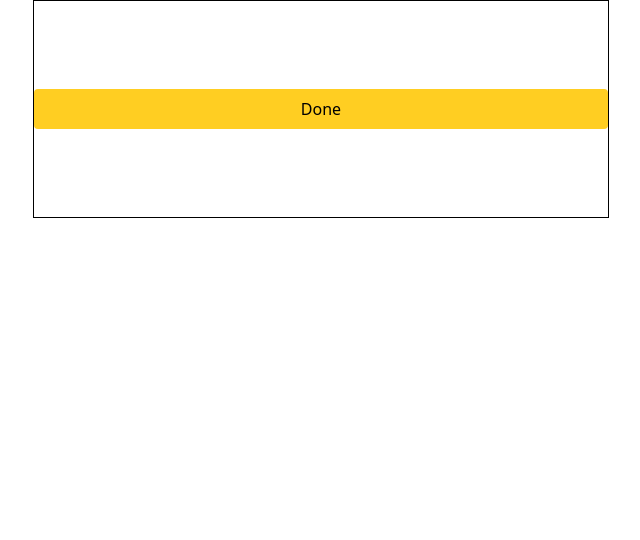
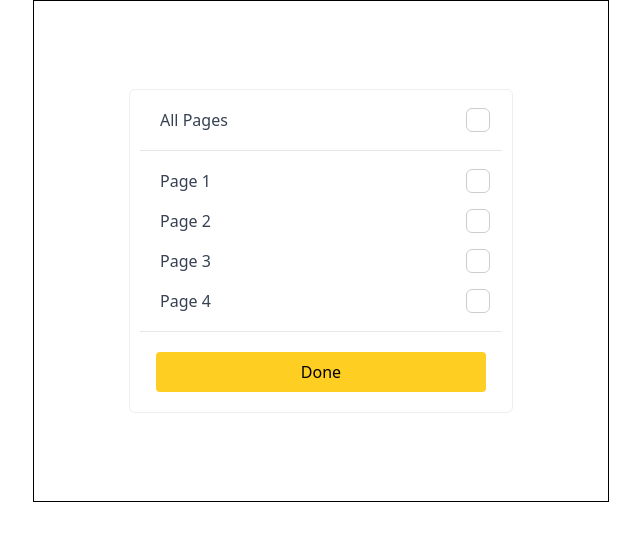
Before and after one commit to RyoDagg/ellty-round-1-test, a React (Vite) app: page / in a window 1280 px wide. Shown: the top 540 px of the page, without its empty margins (319-959 px from the left). Built offline with nearby package versions, Linux system fonts and the light colour scheme.

Commit message:
Create interactive pages selector with state

```diff
--- a/src/App.tsx
+++ b/src/App.tsx
@@ -1,10 +1,51 @@
+import { useState } from 'react';
 import './App.css';
 import Button from './components/Button';
+import PageRow from './components/PageRow';
 
 function App() {
+  const [pages, setPages] = useState([
+    { title: 'Page 1', selected: false },
+    { title: 'Page 2', selected: false },
+    { title: 'Page 3', selected: false },
+    { title: 'Page 4', selected: false },
+  ]);
+
+  const handleSelect = (index: number) => {
+    setPages((prev) => prev.map((p, i) => (i === index ? { ...p, selected: !p.selected } : p)));
+  };
+
+  const handleSelectAll = () => {
+    const allSelected = pages.every((p) => p.selected);
+    setPages((prev) => prev.map((p) => ({ ...p, selected: !allSelected })));
+  };
+
   return (
     <div className="flex justify-center w-xl mx-auto py-22 border">
-      <Button>Done</Button>
+      <div className="w-96 rounded-md border border-[#EEEEEE] p-2.5">
+        <PageRow
+          onChange={handleSelectAll}
+          selected={pages.every((p) => p.selected)}
+          title="All Pages"
+        />
+
+        <hr className="border-t border-gray-200 my-2.5" />
+
+        {pages.map((page, index) => (
+          <PageRow
+            key={index}
+            selected={page.selected}
+            title={page.title}
+            onChange={() => handleSelect(index)}
+          />
+        ))}
+
+        <hr className="border-t border-gray-200 my-2.5" />
+
+        <div className="py-2.5 px-4">
+          <Button>Done</Button>
+        </div>
+      </div>
     </div>
   );
 }
```
